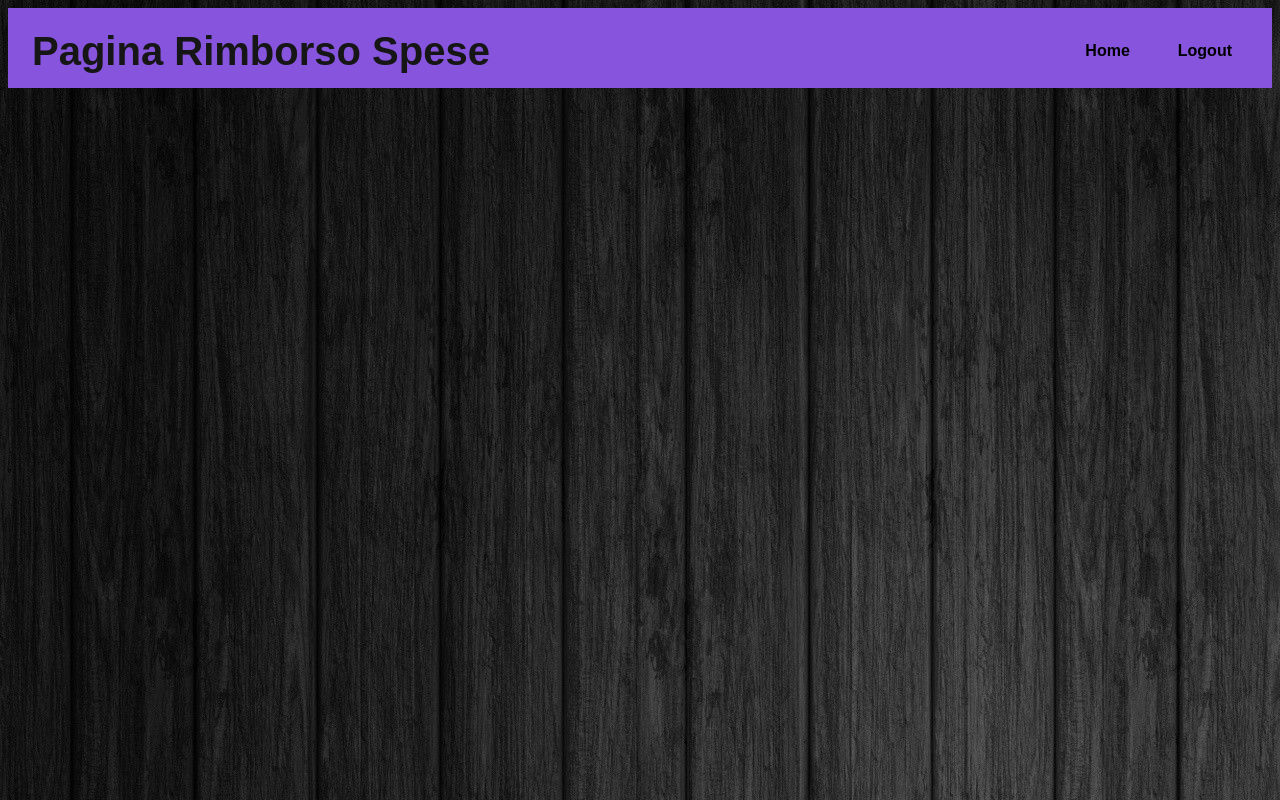
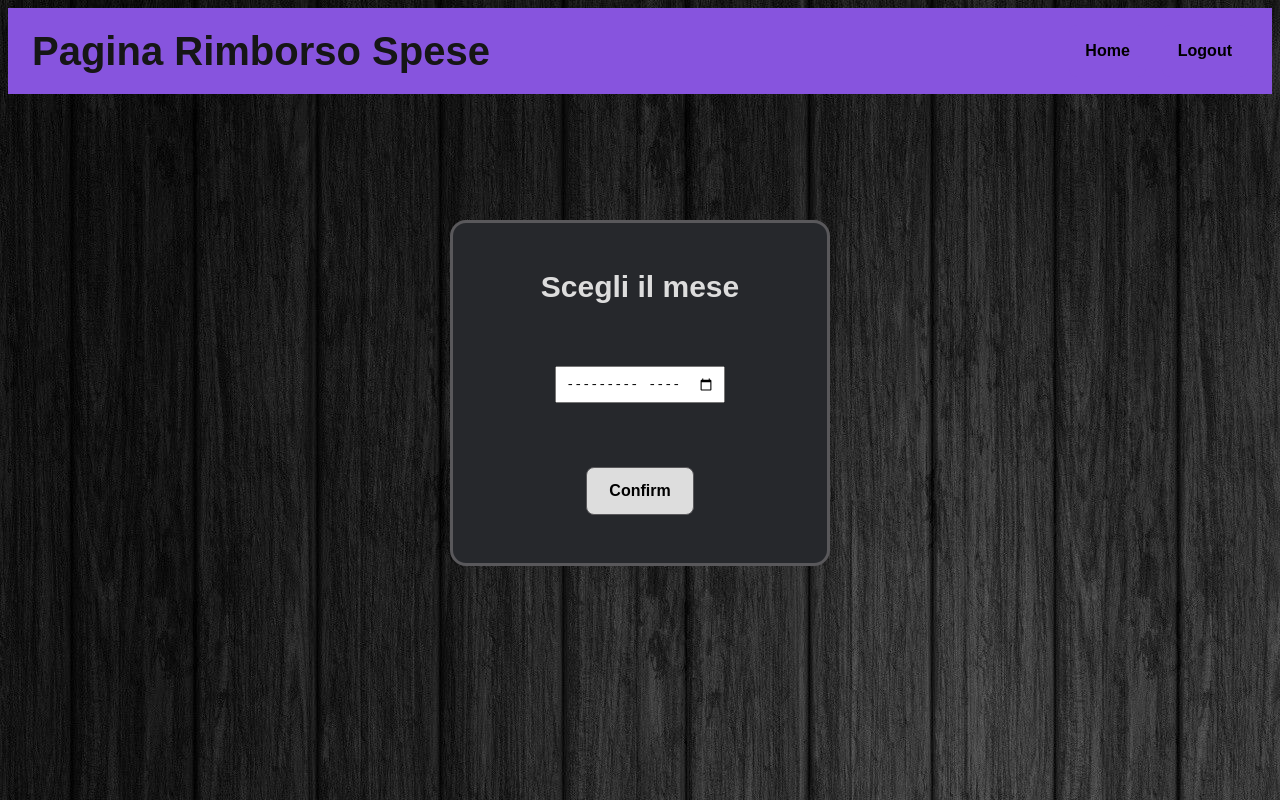
Before and after one commit to Signoregregio/Rimborsi-spesa_-Javascript-React.js-, a React (Create React App) app in the folder 2 parte/rimborso-spese/: page /home in a window 1280 px wide. Built offline with nearby package versions, Linux system fonts and the light colour scheme.

Commit message:
Home page

```diff
--- a/2 parte/rimborso-spese/src/App.jsx
+++ b/2 parte/rimborso-spese/src/App.jsx
@@ -1,17 +1,17 @@
 import "./index.css";
 import RefundPage from "./Pages/RefundPage";
 import Header from "./Header/Header";
-import { Routes, Route} from "react-router-dom";
+import { Routes, Route } from "react-router-dom";
 import HomePage from "./Pages/HomePage";
 
 function App() {
 	return (
-		<div>
-				<Header />
+		<div >
+			<Header />
 			<Routes>
-				<Route path="/" element={<RefundPage/>} />
+				<Route path="/" element={<RefundPage />} />
 
-				<Route path="/miao" element={<HomePage/>} />
+				<Route path="/home" element={<HomePage />} />
 			</Routes>
 		</div>
 	);
--- /dev/null
+++ b/2 parte/rimborso-spese/src/Components/HomePageComponents/FormMonth.jsx
@@ -0,0 +1,20 @@
+import "./homePage.css";
+
+export default function FormMonth() {
+	function doSomething(event) {
+		console.log(event);
+	}
+	return (
+		<div className="container">
+			<div className="divFormMonth">
+				<h2> Scegli il mese </h2>
+				<form onSubmit={doSomething}>
+					<div className="formbox divInputMonth">
+						<input type="month" className="inputMonth"></input>
+					</div>
+					<button type="submit"> Confirm</button>
+				</form>
+			</div>
+		</div>
+	);
+}
--- /dev/null
+++ b/2 parte/rimborso-spese/src/Components/HomePageComponents/homePage.css
@@ -0,0 +1,49 @@
+:root {
+	--color1: rgb(22, 22, 22);
+	--colorBackgroundForm: #26282c;
+	--colorTh: rgba(40, 40, 40, 1);
+	--colorTbody: #373636;
+	--colorHover: #4d3e3e;
+	--colorBorder: #59585b;
+	--colorText: #ddd;
+	--colorTfoot: #4d3e3e;
+	--colorbar: #8754de;
+	--colorTextBar: greenyellow;
+	--colorBackgroundBar: #222222;
+	--focusVisible: rgb(255, 252, 48);
+}
+
+.divFormMonth {
+	width: 30%;
+	height: fit-content;
+	background-color: var(--colorBackgroundForm);
+	display: flex;
+	flex-wrap: wrap;
+	justify-content: center;
+	padding: 1rem;
+	margin-top: 10%;
+	border-radius: 1rem;
+    border: 3px solid var(--colorBorder);
+}
+
+
+.divFormMonth > * {
+	flex-basis: 100%;
+	text-align: center;
+}
+
+.container {
+	width: 100%;
+	height: 85vh;
+	display: flex;
+	flex-wrap: wrap;
+	justify-content: space-around;
+}
+
+.divInputMonth {
+	margin-bottom: 4rem;
+}
+
+.inputMonth {
+	padding: 0.5rem;
+}
--- a/2 parte/rimborso-spese/src/RefundPageComponents/Form.jsx
+++ b/2 parte/rimborso-spese/src/Components/RefundPageComponents/Form.jsx
@@ -39,8 +39,8 @@ export default function Form({ handleAddFormChange, handleAddFormSubmit, formObj
 			</div>
 
 			<div className="formBox">
-			<input type="radio" value="Sì" name="ticket" onChange={handleAddFormChange}/> Sì
-        	<input type="radio" value="No" name="ticket" onChange={handleAddFormChange}/> No
+			<input type="radio" className="radioBtn" value="Sì" name="ticket" onChange={handleAddFormChange}/> Sì
+        	<input type="radio" className="radioBtn" value="No" name="ticket" onChange={handleAddFormChange}/> No
 
 			</div>
 			<div className="divButton">
--- a/2 parte/rimborso-spese/src/RefundPageComponents/approvationRules.js
+++ b/2 parte/rimborso-spese/src/Components/RefundPageComponents/approvationRules.js
@@ -1,4 +1,4 @@
-import { maxRefundable } from "../Json/maxRefundable";
+import { maxRefundable } from "../../Json/maxRefundable";
 
 let maxTaxi = maxRefundable[0].taxi;
 let maxVitto = maxRefundable[0].vitto;
--- a/2 parte/rimborso-spese/src/Header/header.css
+++ b/2 parte/rimborso-spese/src/Header/header.css
@@ -20,7 +20,7 @@
 	justify-content: space-between;
 	flex-wrap: wrap;
 	width: 100%;
-	height: 5rem;
+	height: 11.5%;
 	background-color: var(--colorHeader);
 }
 
--- a/2 parte/rimborso-spese/src/Pages/HomePage.jsx
+++ b/2 parte/rimborso-spese/src/Pages/HomePage.jsx
@@ -1,10 +1,9 @@
-import Header from "../Header/Header"
+import FormMonth from "../Components/HomePageComponents/FormMonth"
 
 export default function HomePage(){
     return(
         <div className="flexbox">
-            <Header></Header>
-            <div>Ciao</div>
+            <FormMonth/>
         </div>
     )
 }
--- a/2 parte/rimborso-spese/src/Pages/RefundPage.jsx
+++ b/2 parte/rimborso-spese/src/Pages/RefundPage.jsx
@@ -1,6 +1,6 @@
-import Form from "../RefundPageComponents/Form";
-import TableRefund from "../RefundPageComponents/TableRefund";
-import { translateStatus, approveStatus, setMaxRefundable } from "../RefundPageComponents/approvationRules";
+import Form from "../Components/RefundPageComponents/Form";
+import TableRefund from "../Components/RefundPageComponents/TableRefund";
+import { translateStatus, approveStatus, setMaxRefundable } from "../Components/RefundPageComponents/approvationRules";
 import { useState } from "react";
 import { nanoid } from "nanoid";
 
--- a/2 parte/rimborso-spese/src/index.css
+++ b/2 parte/rimborso-spese/src/index.css
@@ -28,7 +28,6 @@ code {
   font-family: source-code-pro, Menlo, Monaco, Consolas, 'Courier New',
     monospace;
 }
-
 
 form {
   margin: 2rem;
```
Also changed, not shown: 2 parte/rimborso-spese/src/Components/RefundPageComponents/EditableRow.jsx (renamed from 2 parte/rimborso-spese/src/RefundPageComponents/EditableRow.jsx), 2 parte/rimborso-spese/src/Components/RefundPageComponents/ReadOnlyRow.jsx (renamed from 2 parte/rimborso-spese/src/RefundPageComponents/ReadOnlyRow.jsx), 2 parte/rimborso-spese/src/Components/RefundPageComponents/TableRefund.jsx (renamed from 2 parte/rimborso-spese/src/RefundPageComponents/TableRefund.jsx).
